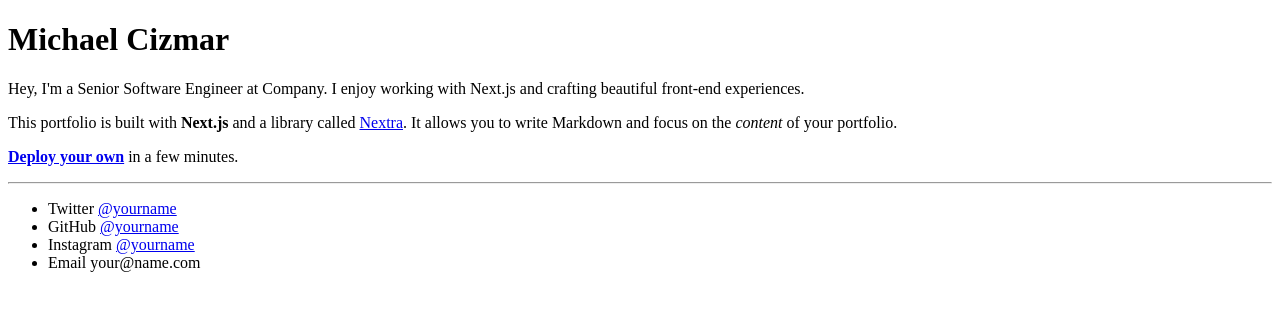
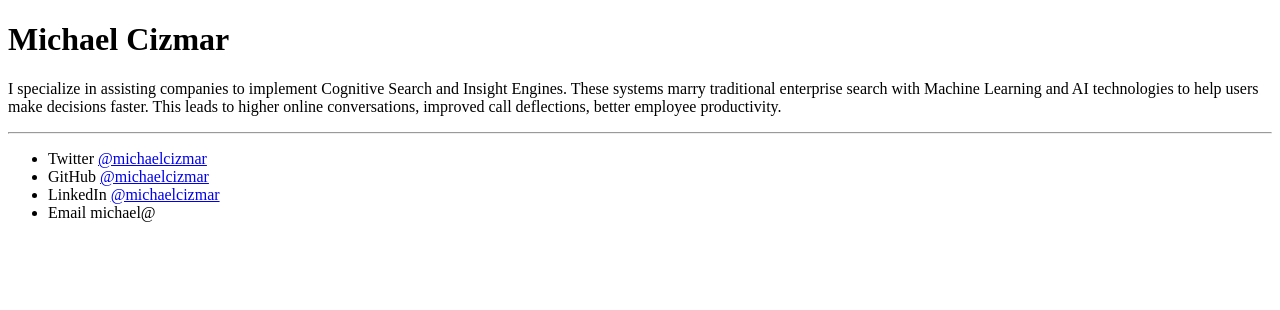
Before and after one commit to michaelcizmar/michaelcizmar, a Next.js app: page / in a window 1280 px wide. Shown: the top 310 px of the page. Built offline with nearby package versions, Linux system fonts and the light colour scheme.

Commit message:
Small changes from default template

```diff
--- a/pages/_document.js
+++ b/pages/_document.js
@@ -2,8 +2,8 @@ import { Html, Head, Main, NextScript } from 'next/document'
 
 export default function Document() {
   const meta = {
-    title: 'Next.js Blog Starter Kit',
-    description: 'Clone and deploy your own Next.js portfolio in minutes.',
+    title: 'Welcome to Michael Cizmar\'s site',
+    description: 'This is the personal site of Michael B. Cizmar',
     image: 'https://assets.vercel.com/image/upload/q_auto/front/vercel/dps.png'
   }
 
--- a/pages/index.mdx
+++ b/pages/index.mdx
@@ -1,20 +1,17 @@
 ---
 type: page
-title: About
+title: Home
 date: 2021-03-19
 ---
 
 # Michael Cizmar
 
-Hey, I'm a Senior Software Engineer at Company. I enjoy working with Next.js and crafting beautiful front-end experiences.
-
-This portfolio is built with **Next.js** and a library called [Nextra](https://nextra.vercel.app/). It allows you to write Markdown and focus on the _content_ of your portfolio.
-
-[**Deploy your own**](https://vercel.com/new/clone?demo-title=Portfolio+Starter+Kit&demo-description=Easily+create+a+portfolio+with+Next.js+and+Markdown.&demo-url=https%3A%2F%2Fdemo.vercel.blog%2F&demo-image=%2F%2Fimages.ctfassets.net%2Fe5382hct74si%2F2aC4eHLrOKmT4fnLfoNGK2%2F14b1e6bbe598ec023ffe85001d31e634%2FCleanShot_2022-04-11_at_23.12.01.png&project-name=Portfolio+Starter+Kit&repository-name=portfolio-starter-kit&repository-url=https%3A%2F%2Fgithub.com%2Fvercel%2Fnextjs-portfolio-starter&from=templates&skippable-integrations=1&teamCreateStatus=hidden) in a few minutes.
+I specialize in assisting companies to implement Cognitive Search and Insight Engines. These systems marry traditional enterprise search with Machine Learning and AI technologies to help users make decisions faster.
+This leads to higher online conversations, improved call deflections, better employee productivity.
 
 ---
 
-- Twitter [@yourname](https://twitter.com/yourname)
-- GitHub [@yourname](https://github.com/yourname)
-- Instagram [@yourname](https://instagram.com/yourname)
-- Email your@name.com
+- Twitter [@michaelcizmar](https://twitter.com/michaelcizmar)
+- GitHub [@michaelcizmar](https://github.com/michaelcizmar)
+- LinkedIn [@michaelcizmar](https://www.linkedin.com/in/michaelcizmar/)
+- Email michael@
--- a/theme.config.jsx
+++ b/theme.config.jsx
@@ -1,5 +1,5 @@
 export default {
-  footer: <p>MIT 2023 © Nextra.</p>,
+  footer: <p>2024 © Michael Cizmar - All Rights Reserved.</p>,
   head: ({ title, meta }) => (
     <>
       {meta.description && (
@@ -14,8 +14,8 @@ export default {
   darkMode: false,
   navs: [
     {
-      url: 'https://github.com/shuding/nextra',
-      name: 'Nextra'
+      url: 'https://mcplusa.com/',
+      name: 'MC+A'
     }
   ]
 }
```
